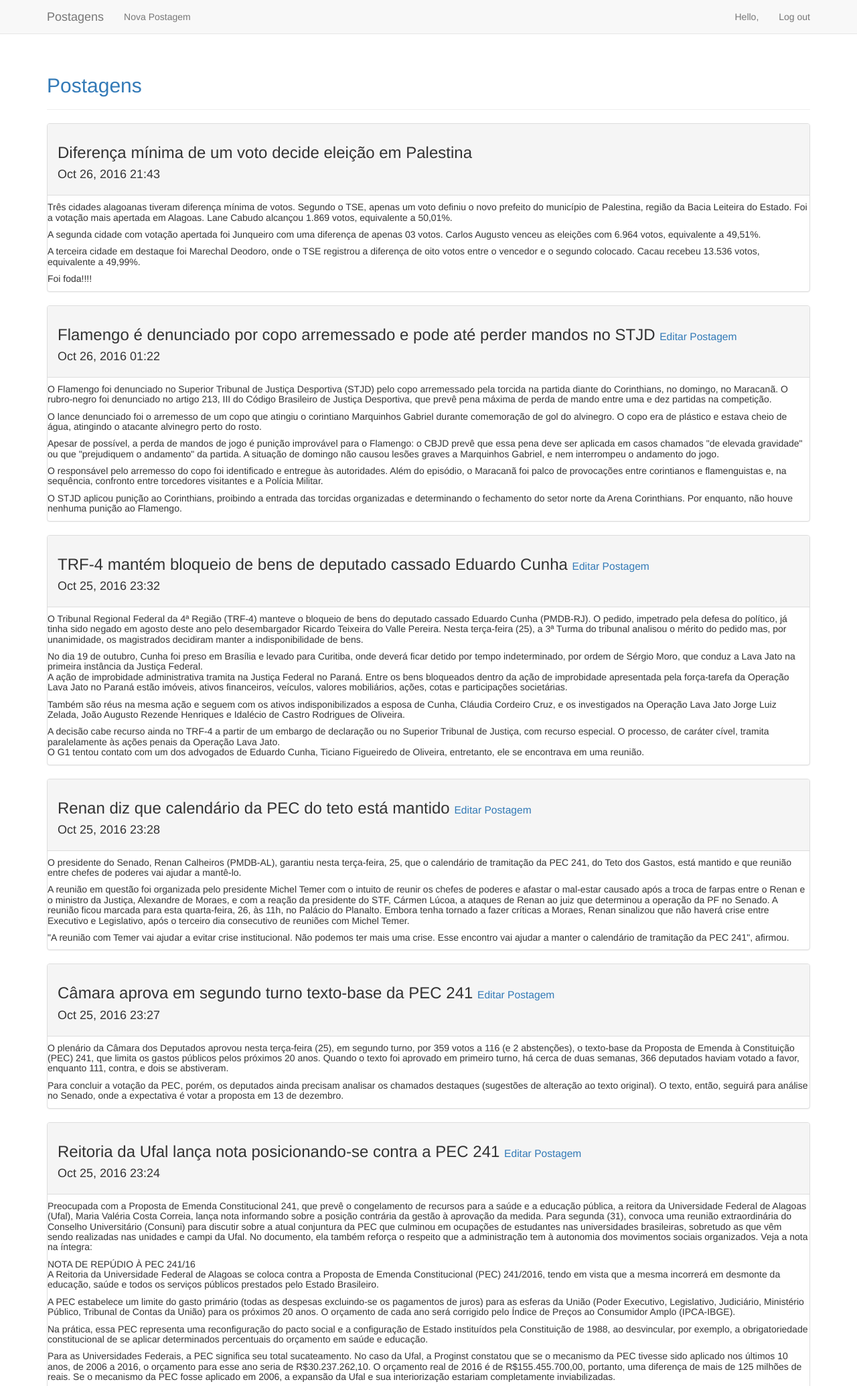
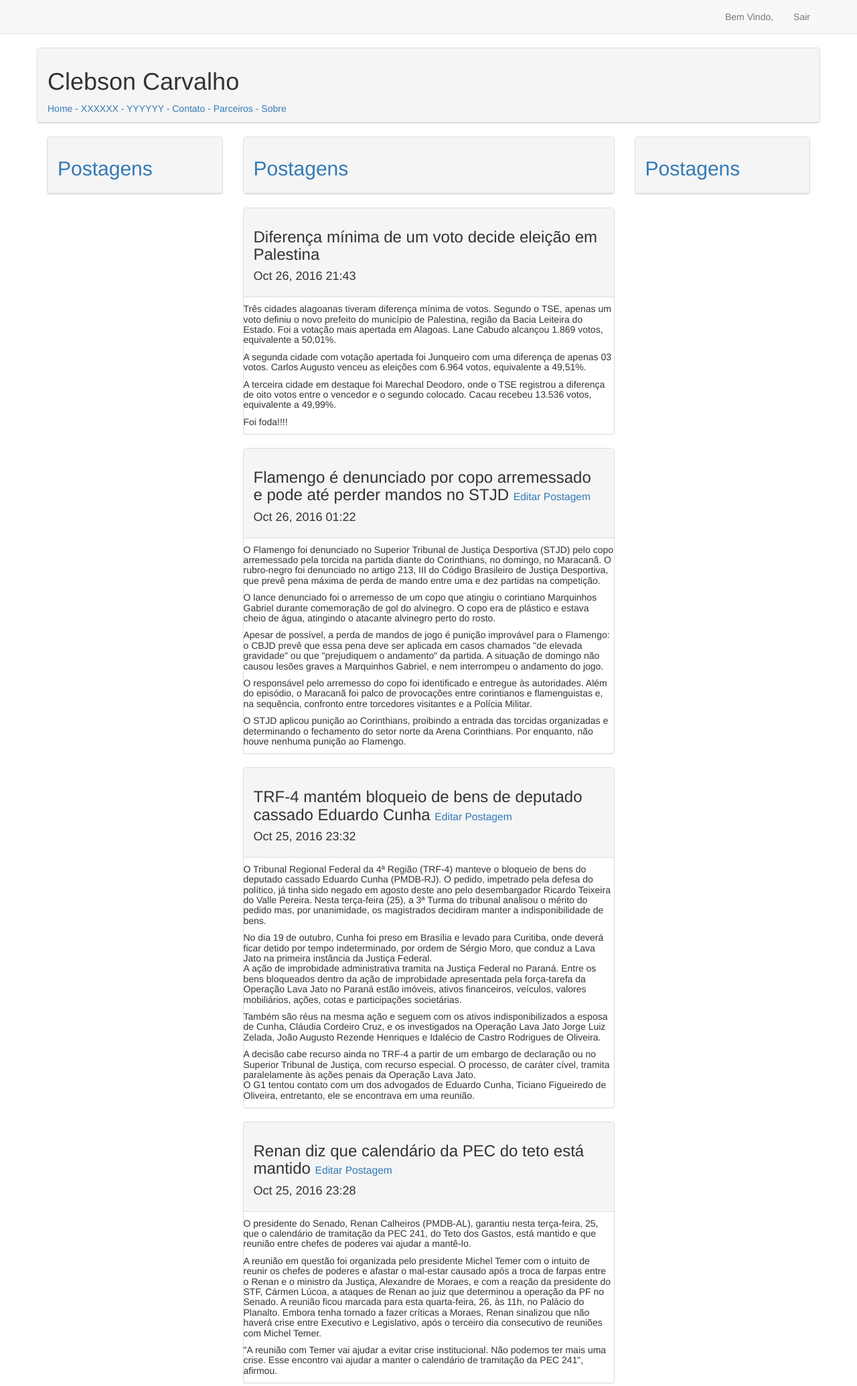
Before and after one commit to clebsonpy/Blog, a Django app: page / in a window 1280 px wide. Shown: the top 2070 px of the page at 67% size. Run offline with Django 3.2, Linux system fonts and the light colour scheme; the first user in the database is signed in; data comes from the database, SQL or seed files in the repository; some libraries are stand-ins or nearby versions.

Commit message:
Divisão pagina

```diff
--- a/blogs/templates/blogs/base.html
+++ b/blogs/templates/blogs/base.html
@@ -16,41 +16,57 @@
         <!--Static navbar -->
         <nav class="navbar navbar-default navbar-static-top">
             <div class="container">
-                <div class="navbar-header">
-                    <button type="button" class="navbar-toggle collapsed"
-                        data-toggle="collapse" data-target="#navbar"
-                        aria-expanded="false" aria-controls="navbar">
-                    </button>
-                    <a class="navbar-brand" href="{% url 'blogs:posts' %}">Postagens</a>
-                </div>
-
-                <div id="navbar" class="navbar-collapse collapse">
+		<div id="navbar" class="navbar-collapse collapse">
                     {% if user.is_authenticated %}
-                        <ul class="nav navbar-nav">
-                            <li><a href="{% url 'blogs:novoPost' %}">Nova Postagem</a></li>
-                        </ul>
                         <ul class="nav navbar-nav navbar-right">
-                            <li><a>Hello, {{ user.first_name }}</a></li>
-                            <li><a href="{% url 'users:logout' %}">Log out</a></li>
+                            <li><a>Bem Vindo, {{ user.first_name }}</a></li>
+                            <li><a href="{% url 'users:logout' %}">Sair</a></li>
                         </ul>
                     {% else %}
                         <ul class="nav navbar-nav navbar-right">
-                            <li><a href="{% url 'users:register'%}">Register</a></li>
-                            <li><a href="{% url 'users:login' %}">Log in</a></li>
+                            <li><a href="{% url 'users:register'%}">Registrar</a></li>
+                            <li><a href="{% url 'users:login' %}">Entrar</a></li>
                         </ul>
                     {% endif %}
+
                 </div><!--/.nav-collapse -->
 
             </div>
         </nav>
-        <div class="container">
-            <div class="page-header">
-                {% block header %}{% endblock header %}
-            </div>
-            <div>
-                {% block content %}{% endblock content %}
-            </div>
-        </div><!--/container -->
 
+	<div class="container">
+	    <header class="row">
+		<div class="panel panel-default">
+		    <div class="panel-heading">
+	    		<h1>Clebson Carvalho</h1>
+			<a href="{% url 'blogs:posts' %}">Home</a>
+			<a href="{% url 'blogs:posts' %}"> - XXXXXX</a>
+			<a href="{% url 'blogs:posts' %}"> - YYYYYY</a>
+			<a href="{% url 'blogs:posts' %}"> - Contato</a>
+			<a href="{% url 'blogs:posts' %}"> - Parceiros</a>
+			<a href="{% url 'blogs:posts' %}"> - Sobre</a>
+		    	<button type="button" class="navbar-toggle collapsed"
+		        	data-toggle="collapse" data-target="#navbar"
+		        	aria-expanded="false" aria-controls="navbar">
+		    	</button>
+		    </div>
+		</div>
+	    </header>
+	    <div class="row">
+		<div role="main" class="col-md-6 col-md-push-3">
+		    {% block header %}{% endblock header %}
+		    {% block content %}{% endblock content %}
+		</div>
+		<aside role="complementary" class="col-md-3 col-md-push-3">
+		    {% block fluid %}{% endblock fluid %}
+		</aside>
+		<nav class="col-md-3 col-md-pull-9">
+		    {% block cleb %}{% endblock cleb %}
+		</nav>
+	    </div>
+	    <footer class="row">
+		{% block footer %}{% endblock footer %}
+	    </footer>
+	</div>
     </body>
 </html>
--- a/blogs/templates/blogs/posts.html
+++ b/blogs/templates/blogs/posts.html
@@ -1,9 +1,28 @@
 {% extends "blogs/base.html" %}
 
+{% block fluid %}
+	<div class="panel panel-default">
+            <div class="panel-heading">
+    		<h2><a href="{% url 'blogs:posts'%}">Postagens</a></h2>
+	    </div>
+	</div>
+{% endblock fluid %}
+
 {% block header %}
-    <h2><a href="{% url 'blogs:posts'%}">Postagens</a></h2>
+	<div class="panel panel-default">
+            <div class="panel-heading">
+    		<h2><a href="{% url 'blogs:posts'%}">Postagens</a></h2>
+	    </div>
+	</div>
 {% endblock header %}
 
+{% block cleb %}
+	<div class="panel panel-default">
+            <div class="panel-heading">
+    		<h2><a href="{% url 'blogs:posts'%}">Postagens</a></h2>
+	    </div>
+	</div>
+{% endblock cleb %}
 {% block content %}
     {% for post in posts %}
         <div class="panel panel-default">
```
Also changed, not shown: requirements.txt (+74 -5 lines), db.sqlite3.
